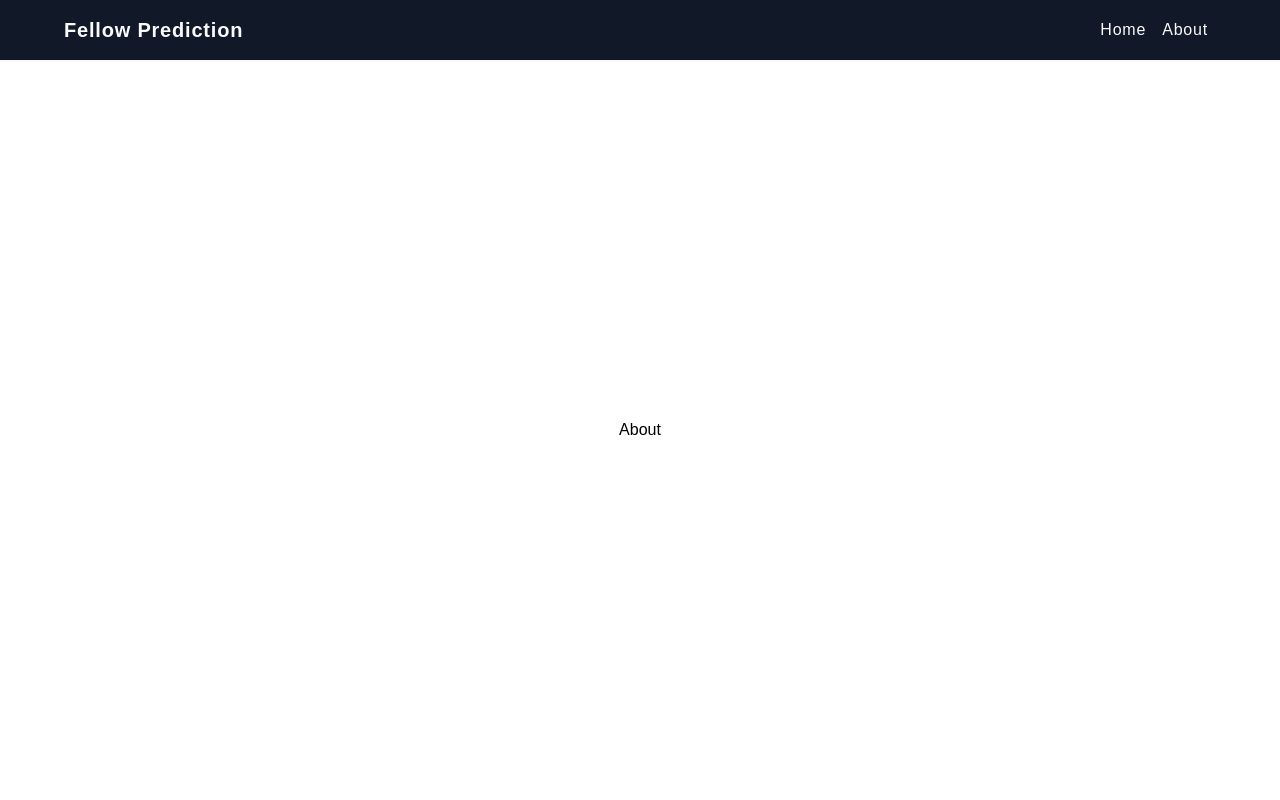
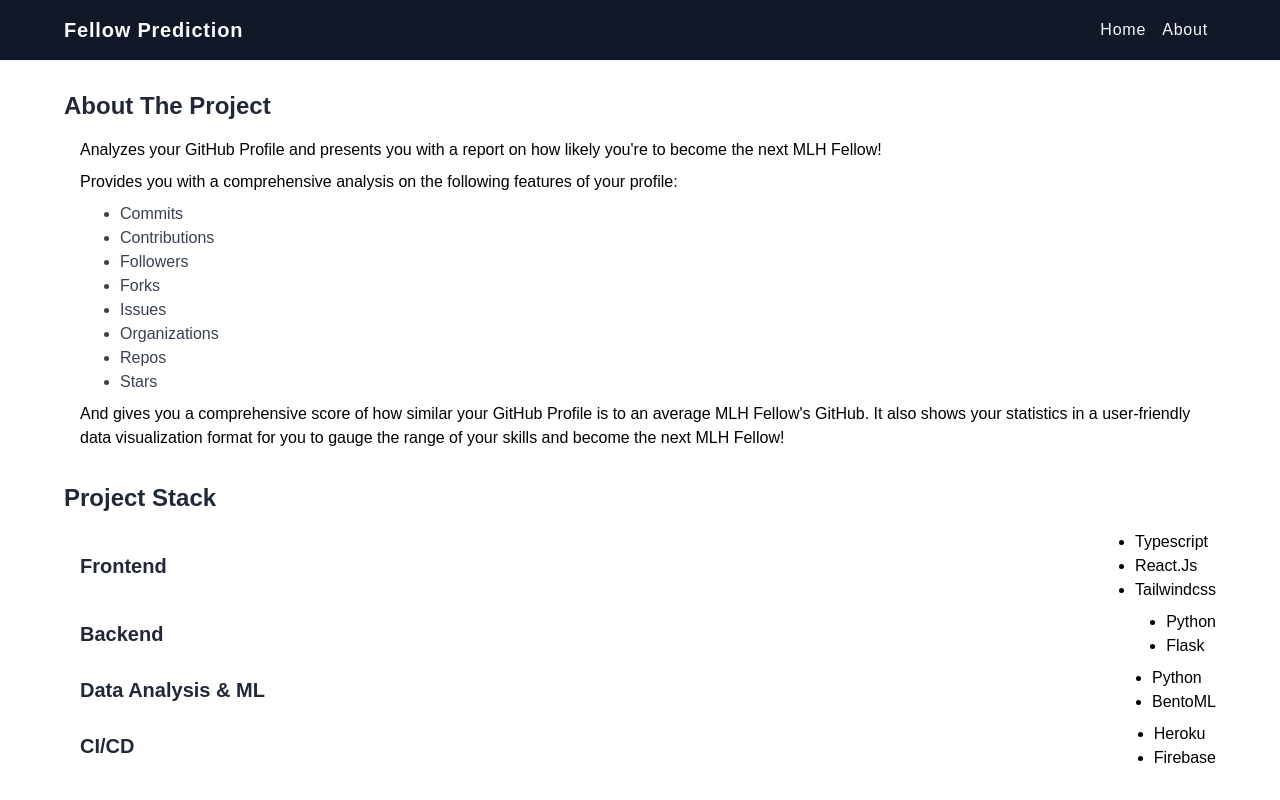
Before and after one commit to dtemir/fellowship-prediction, a React (Create React App) app in the folder src/client/: page /about in a window 1280 px wide. Built offline with nearby package versions, Linux system fonts and the light colour scheme; no server answers.

Commit message:
client-data: About page Added

```diff
--- /dev/null
+++ b/src/client/src/css/about.module.css
@@ -0,0 +1,51 @@
+@layer components
+{
+    .about
+    {
+        @apply space-y-8
+    }
+    .aboutProject
+    {
+        @apply space-y-4
+    }
+
+    .aboutProject > div,
+    .techStack >div
+    {
+        @apply ml-4 space-y-2
+    }
+
+    .sectionTitle
+    {
+        @apply text-2xl font-bold  text-paragraph-200 capitalize
+    }
+
+
+    .aboutProject ul
+    {
+        @apply list-disc ml-10 text-paragraph-100
+    }
+
+    .techStack
+    {
+        @apply space-y-4
+    }
+
+    .techStack h3
+    {
+        @apply text-xl font-semibold text-paragraph-200 capitalize
+    }
+
+    .stackAspect
+    {
+        @apply flex items-center justify-between
+    }
+    .techStack ul
+    {
+        @apply list-disc ml-8
+    }
+    .techStack ul li
+    {
+        @apply capitalize
+    }
+}
--- a/src/client/src/pages/About.tsx
+++ b/src/client/src/pages/About.tsx
@@ -1,19 +1,90 @@
 import { motion } from "framer-motion";
 import { pageVariant } from "../animation/variants";
+import styles from "../css/about.module.css";
+
+const features =
+[
+    'Commits',
+    'Contributions',
+    'Followers',
+    'Forks',
+    'Issues',
+    'Organizations',
+    'Repos',
+    'Stars',
+]
+
+const techstack =
+[
+    {aspect:'frontend',tech:['typescript','react.js','tailwindcss']},
+    {aspect:'backend',tech:['python','flask']},
+    {aspect:'data analysis & ML',tech:['python','bentoML']},
+    {aspect:'CI/CD',tech:['heroku','firebase']}
+]
 
 const About = () =>
 {
     return(
         <>
             <motion.div
-                className="about"
+                className={styles.about}
                 variants={pageVariant}
                 initial='hidden'
                 animate='visible'
                 exit='exit'
 
             >
-                About
+            <section className={styles.aboutProject}>
+                <h1 className={styles.sectionTitle}>About the project</h1>
+                <div>
+                    <h4>
+                        Analyzes your GitHub Profile and presents you with a report on how likely you're to become the next MLH Fellow!
+                    </h4>
+                    <p>
+                        Provides you with a comprehensive analysis on the following features of your profile:
+                    </p>
+                    <ul>
+                        {
+                            features.map(feature=>{
+                                return(
+                                    <li>{feature}</li>
+                                )
+                            })
+                        }
+                    </ul>
+                    <p>
+                        And gives you a comprehensive score of how similar your GitHub Profile is to an average MLH Fellow's GitHub.
+
+                        It also shows your statistics in a user-friendly data visualization format for you to gauge the range of your skills and become the next MLH Fellow!
+                    </p>
+                </div>
+            </section>
+
+            <section className={styles.techStack}>
+                <h1 className={styles.sectionTitle}>
+                    project stack
+                </h1>
+                <div>
+                    {
+                        techstack.map(stack=>{
+                            return(
+                               <div className={styles.stackAspect}>
+                                    <h3>{stack.aspect}</h3>
+
+                                    <ul>
+                                    {
+                                       stack.tech.map(tech=>{
+                                           return<li>{tech}</li>
+                                       })
+                                    }
+                                    </ul>
+                               </div>
+                            )
+                        })
+                    }
+                </div>
+            </section>
+
             </motion.div>
         </>
     )
```
Also changed, not shown: src/client/firebase.json (added), 2 other files (tests, documents, lock files or other folders).
